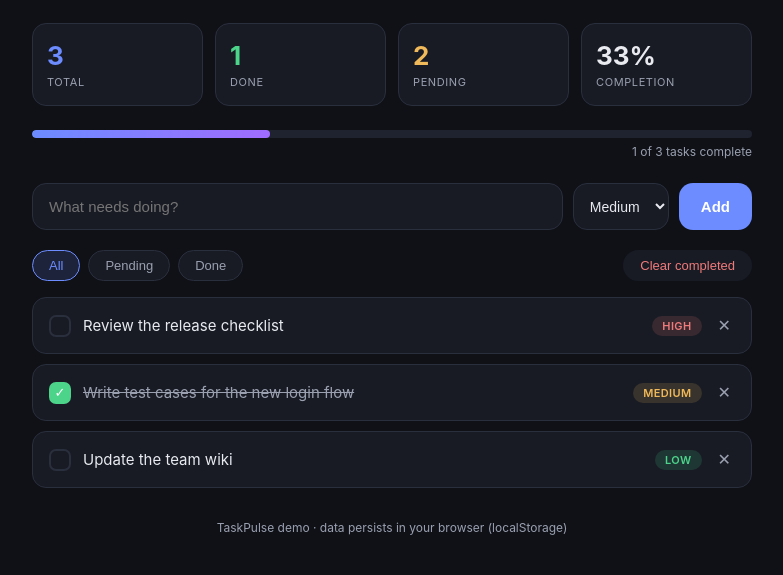
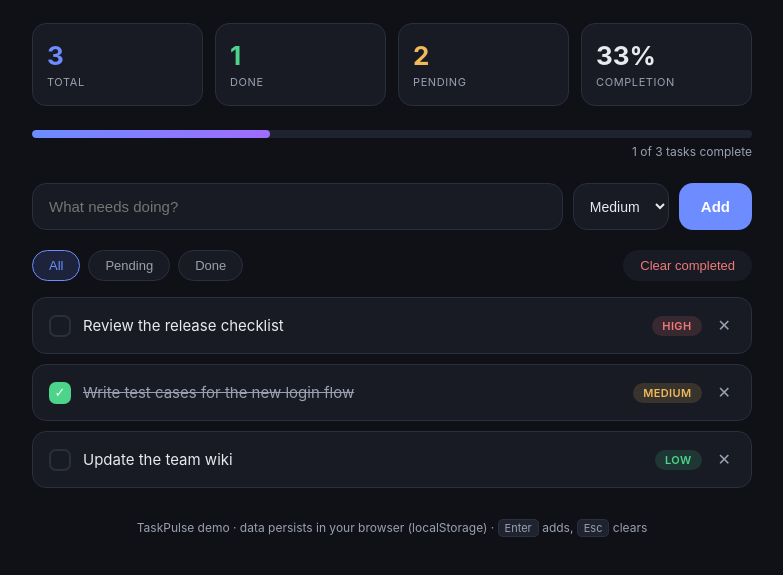
Before and after one commit to pranavuttarwar-Infocusp/AI-Workflow-Project, a plain HTML site: page index.html in a window 1280 px wide. Shown: the part 81-656 px from the top of the page, without its empty margins (248-1031 px from the left). Drawn offline with Linux system fonts and the light colour scheme.

Commit message:
feat: Escape clears the task input; document shortcuts in footer
Co-Authored-By: Claude Fable 5 <noreply@anthropic.com>

```diff
--- a/index.html
+++ b/index.html
@@ -142,6 +142,10 @@
   .empty .icon { font-size: 36px; margin-bottom: 10px; }
 
   footer { margin-top: 32px; text-align: center; font-size: 12px; color: var(--text-dim); }
+  footer kbd {
+    background: var(--surface-2); border: 1px solid var(--border); border-radius: 5px;
+    padding: 1px 6px; font-size: 11px; font-family: inherit;
+  }
 
   @media (max-width: 520px) {
     .stats { grid-template-columns: repeat(2, 1fr); }
@@ -190,7 +194,7 @@
 
   <ul id="taskList"></ul>
 
-  <footer>TaskPulse demo · data persists in your browser (localStorage)</footer>
+  <footer>TaskPulse demo · data persists in your browser (localStorage) · <kbd>Enter</kbd> adds, <kbd>Esc</kbd> clears</footer>
 </div>
 
 <script>
@@ -271,6 +275,7 @@
   };
   document.getElementById("taskInput").addEventListener("keydown", e => {
     if (e.key === "Enter") addTask();
+    if (e.key === "Escape") { e.target.value = ""; e.target.blur(); }
   });
   document.querySelectorAll(".filters button").forEach(btn => {
     btn.onclick = () => {
```
